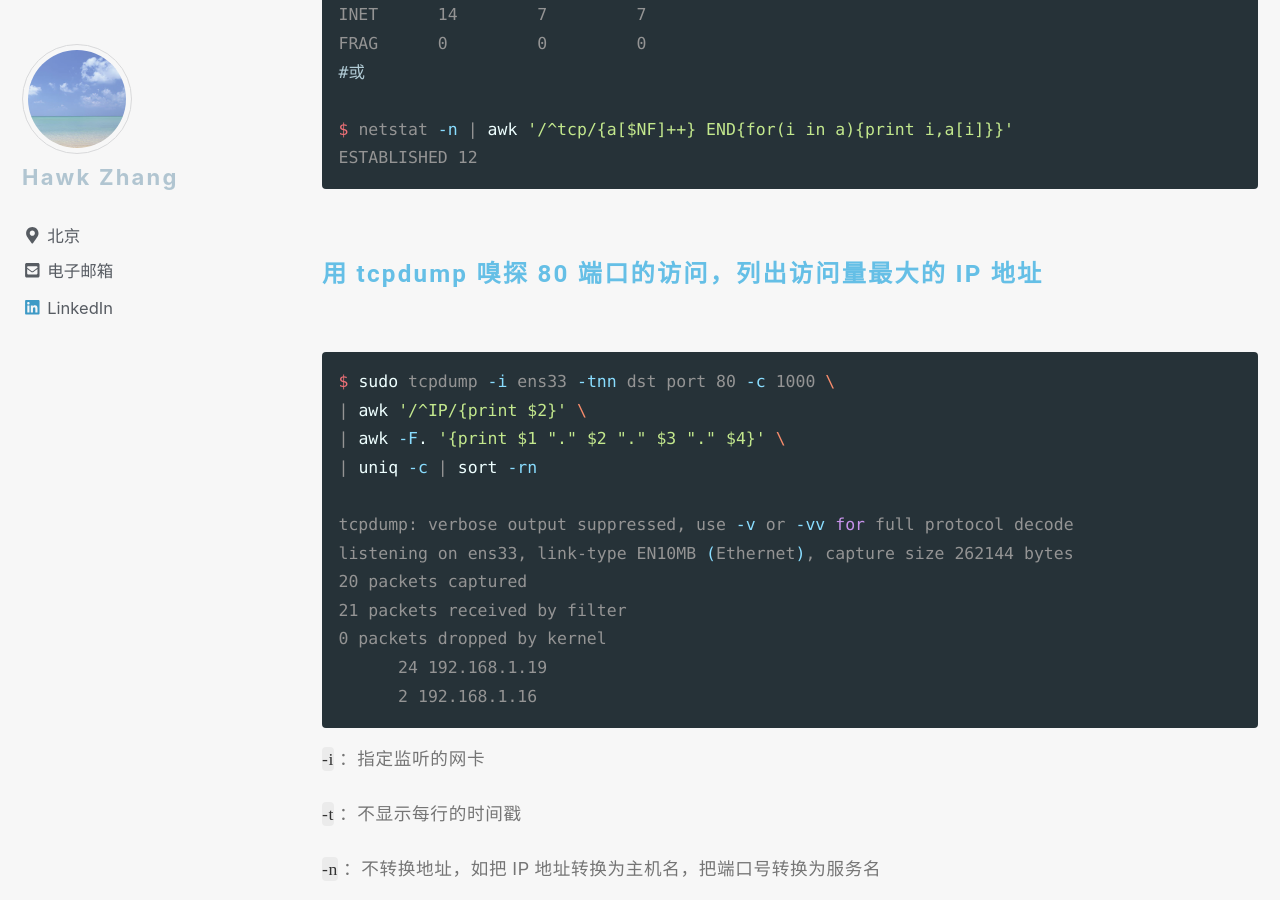
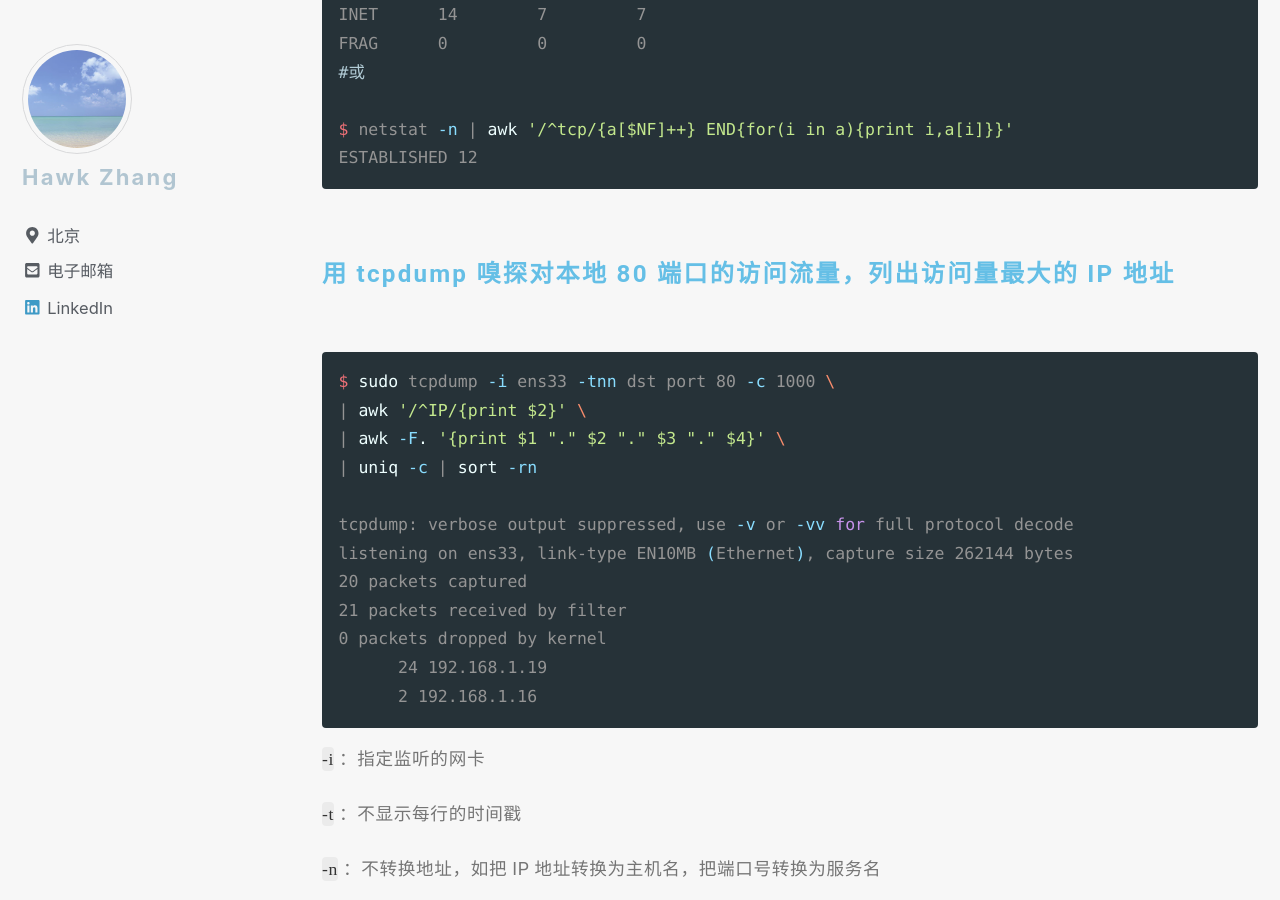
Before and after one commit to narru888/linotes_note, a Jekyll site: the page built from _posts/devop/2017-05-01-interview.md, in a window 1280 px wide and 900 px high, scrolled down 2560 px. Built offline with Jekyll 4.4.1, drawn with Linux system fonts in a browser that asks for light colours; nearby versions of some CDN libraries; a script that is not in the unit is left out.

Commit message:
update on 2018-12-07 17:45:01 CST

````diff
--- a/_posts/devop/2017-05-01-interview.md
+++ b/_posts/devop/2017-05-01-interview.md
@@ -85,7 +85,7 @@ ESTABLISHED 12
 ```
 
 
-#### 用 tcpdump 嗅探 80 端口的访问，列出访问量最大的 IP 地址
+#### 用 tcpdump 嗅探对本地 80 端口的访问流量，列出访问量最大的 IP 地址
 
 ```bash
 $ sudo tcpdump -i ens33 -tnn dst port 80 -c 1000 \
````
